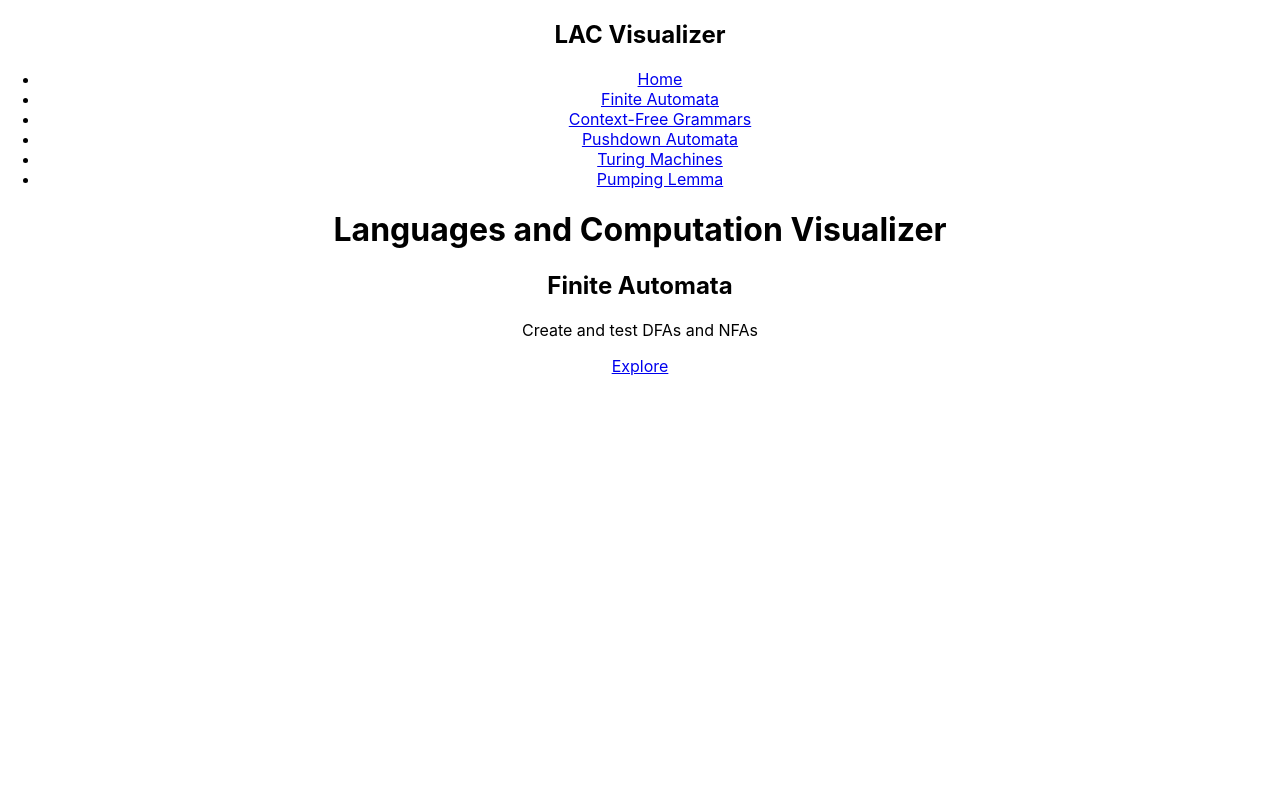
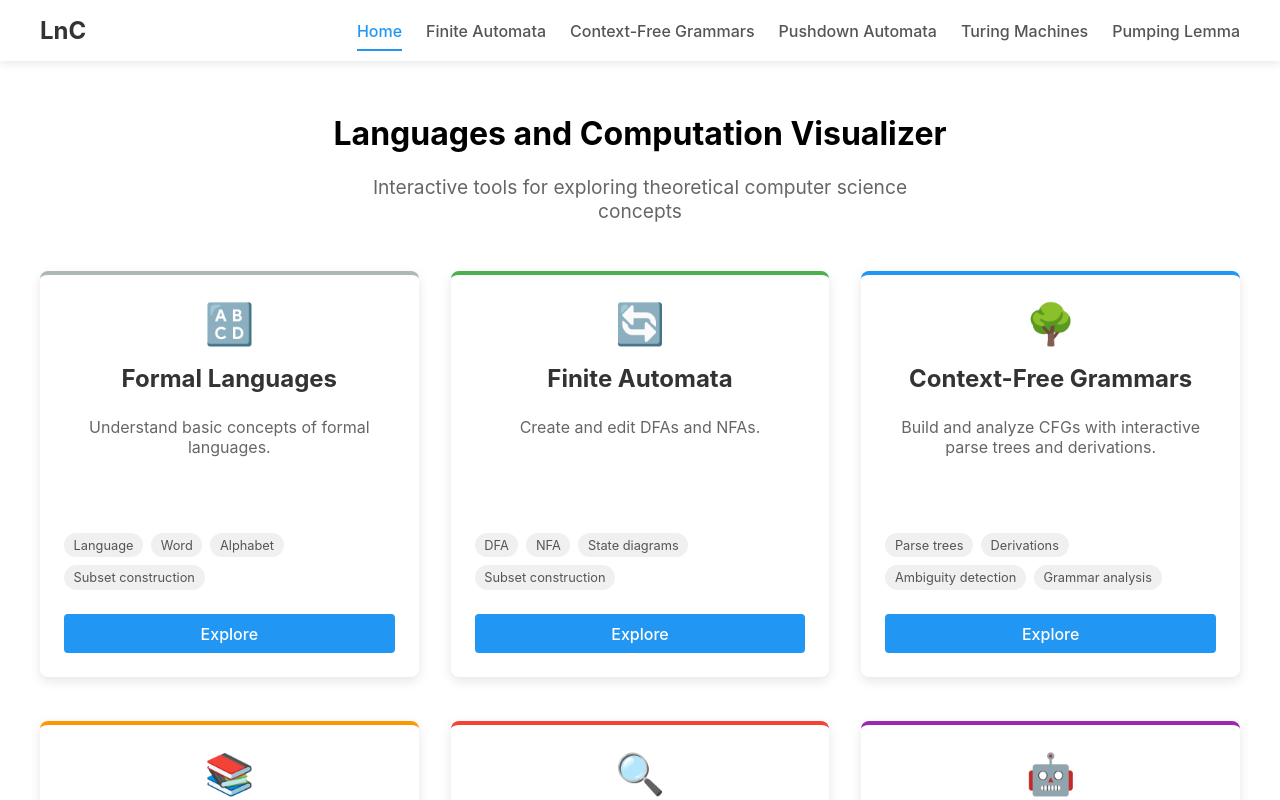
Before and after one commit to Sabredeval/languages-and-computation, a React (Create React App) app: page / in a window 1280 px wide. Shown: the top 800 px of the page. Built offline with nearby package versions, Linux system fonts and the light colour scheme.

Commit message:
Improve home view

```diff
--- a/src/components/common/Navigation.js
+++ b/src/components/common/Navigation.js
@@ -1,18 +1,36 @@
-import React from 'react';
+import React, { useState } from 'react';
 import { NavLink } from 'react-router-dom';
+import '../../styles/Navigation.css';
 
 const Navigation = () => {
+  const [menuOpen, setMenuOpen] = useState(false);
+
+  const toggleMenu = () => {
+    setMenuOpen(!menuOpen);
+  };
+
   return (
     <nav className="main-nav">
-      <h1>LAC Visualizer</h1>
-      <ul>
-        <li><NavLink to="/">Home</NavLink></li>
-        <li><NavLink to="/fa">Finite Automata</NavLink></li>
-        <li><NavLink to="/cfg">Context-Free Grammars</NavLink></li>
-        <li><NavLink to="/pa">Pushdown Automata</NavLink></li>
-        <li><NavLink to="/tm">Turing Machines</NavLink></li>
-        <li><NavLink to="/pl">Pumping Lemma</NavLink></li>
-      </ul>
+      <div className="nav-container">
+        <div className="nav-logo">
+          <NavLink to="/">LnC</NavLink>
+        </div>
+
+        <div className="mobile-menu-toggle" onClick={toggleMenu}>
+          <span></span>
+          <span></span>
+          <span></span>
+        </div>
+
+        <ul className={`nav-links ${menuOpen ? 'active' : ''}`}>
+          <li><NavLink to="/" end onClick={() => setMenuOpen(false)}>Home</NavLink></li>
+          <li><NavLink to="/fa" onClick={() => setMenuOpen(false)}>Finite Automata</NavLink></li>
+          <li><NavLink to="/cfg" onClick={() => setMenuOpen(false)}>Context-Free Grammars</NavLink></li>
+          <li><NavLink to="/pa" onClick={() => setMenuOpen(false)}>Pushdown Automata</NavLink></li>
+          <li><NavLink to="/tm" onClick={() => setMenuOpen(false)}>Turing Machines</NavLink></li>
+          <li><NavLink to="/pl" onClick={() => setMenuOpen(false)}>Pumping Lemma</NavLink></li>
+        </ul>
+      </div>
     </nav>
   );
 };
--- a/src/pages/Home.js
+++ b/src/pages/Home.js
@@ -1,19 +1,87 @@
 import React from 'react';
 import { Link } from 'react-router-dom';
+import '../styles/Home.css';
 
 const Home = () => {
+  const cards = [
+    {
+        id: 'fl',
+        title: 'Formal Languages',
+        description: 'Understand basic concepts of formal languages.',
+        icon: '🔠',
+        color: '#ACB9B1',
+        topics: ['Language', 'Word', 'Alphabet', 'Subset construction']
+    },
+    {
+      id: 'fa',
+      title: 'Finite Automata',
+      description: 'Create and edit DFAs and NFAs.',
+      icon: '🔄',
+      color: '#4CAF50',
+      topics: ['DFA', 'NFA', 'State diagrams', 'Subset construction']
+    },
+    {
+      id: 'cfg',
+      title: 'Context-Free Grammars',
+      description: 'Build and analyze CFGs with interactive parse trees and derivations.',
+      icon: '🌳',
+      color: '#2196F3',
+      topics: ['Parse trees', 'Derivations', 'Ambiguity detection', 'Grammar analysis']
+    },
+    {
+      id: 'pa',
+      title: 'Pushdown Automata',
+      description: 'Visualize PDAs with animated stack operations and step-by-step execution.',
+      icon: '📚',
+      color: '#FF9800',
+      topics: ['Stack operations', 'Acceptance by final state', 'CFG equivalence']
+    },
+    {
+        id: 'pl',
+        title: 'Pumping Lemma',
+        description: 'Learn about the pumping lemma through interactive demonstrations and counterexamples.',
+        icon: '🔍',
+        color: '#F44336',
+        topics: ['Non-regularity proofs', 'Counterexample construction', 'String decomposition']
+    },
+    {
+        id: 'tm',
+        title: 'Turing Machines',
+        description: 'Create and run Turing machines with visualization of tape and head movements.',
+        icon: '🤖',
+        color: '#9C27B0',
+        topics: ['Tape operations', 'State transitions', 'Computability']
+    }
+
+  ];
+
   return (
     <div className="home-container">
-      <h1>Languages and Computation Visualizer</h1>
+      <div className="home-header">
+        <h1>Languages and Computation Visualizer</h1>
+        <p className="subtitle">Interactive tools for exploring theoretical computer science concepts</p>
+      </div>
 
-      <div className="visualization-categories">
-        <div className="category-card">
-          <h2>Finite Automata</h2>
-          <p>Create and test DFAs and NFAs</p>
-          <Link to="/fa">Explore</Link>
-        </div>
+      <div className="tools-container">
+        {cards.map(tool => (
+          <Link to={`/${tool.id}`} className="tool-card" key={tool.id} style={{ borderTop: `4px solid ${tool.color}` }}>
+            <div className="tool-icon">{tool.icon}</div>
+            <h2>{tool.title}</h2>
+            <p>{tool.description}</p>
+            <div className="tool-topics">
+              {tool.topics.map(topic => (
+                <span key={topic} className="topic-tag">{topic}</span>
+              ))}
+            </div>
+            <div className="tool-button">Explore</div>
+          </Link>
+        ))}
+      </div>
 
-      </div>
+      <footer className="home-footer">
+        <p>Created for educational purposes • LnC</p>
+        <p><i>author: Maksym Saviuk</i></p>
+      </footer>
     </div>
   );
 };
--- /dev/null
+++ b/src/styles/Home.css
@@ -0,0 +1,102 @@
+.home-container {
+    max-width: 1200px;
+    margin: 0 auto;
+    padding: 2rem 1rem;
+  }
+
+
+  .home-header {
+    text-align: center;
+    margin-bottom: 3rem;
+  }
+
+  .subtitle {
+    font-size: 1.2rem;
+    color: #666;
+    max-width: 600px;
+    margin: 0 auto;
+  }
+
+  .tools-container {
+    display: grid;
+    grid-template-columns: repeat(auto-fill, minmax(300px, 1fr));
+    gap: 2rem;
+    row-gap: 6rem;
+  }
+
+  .tool-card {
+    background-color: white;
+    border-radius: 8px;
+    box-shadow: 0 4px 12px rgba(0, 0, 0, 0.1);
+    padding: 1.5rem;
+    display: flex;
+    flex-direction: column;
+    text-decoration: none;
+    color: inherit;
+    transition: transform 0.3s ease, box-shadow 0.3s ease;
+    height: 100%;
+  }
+
+  .tool-card:hover {
+    transform: translateY(-5px);
+    box-shadow: 0 12px 20px rgba(0, 0, 0, 0.15);
+  }
+
+  .tool-icon {
+    font-size: 2.5rem;
+    margin-bottom: 0.5rem;
+  }
+
+  .tool-card h2 {
+    margin: 0.5rem 0;
+    color: #333;
+  }
+
+  .tool-card p {
+    color: #666;
+    flex-grow: 1;
+    margin-bottom: 1.5rem;
+  }
+
+  .tool-topics {
+    display: flex;
+    flex-wrap: wrap;
+    margin-bottom: 1.5rem;
+    gap: 0.5rem;
+  }
+
+  .topic-tag {
+    background-color: #f0f0f0;
+    padding: 0.3rem 0.6rem;
+    border-radius: 50px;
+    font-size: 0.8rem;
+    color: #555;
+  }
+
+  .tool-button {
+    background-color: #2196F3;
+    color: white;
+    padding: 0.6rem 1.5rem;
+    border-radius: 4px;
+    font-weight: 500;
+    text-align: center;
+    transition: background-color 0.2s ease;
+  }
+
+  .tool-button:hover {
+    background-color: #1976D2;
+  }
+
+  .home-footer {
+    margin-top: 4rem;
+    text-align: center;
+    color: #666;
+    font-size: 0.9rem;
+  }
+
+  /* Make the layout responsive */
+  @media (max-width: 768px) {
+    .tools-container {
+      grid-template-columns: 1fr;
+    }
+  }
--- /dev/null
+++ b/src/styles/Navigation.css
@@ -0,0 +1,119 @@
+.main-nav {
+    background-color: #ffffff;
+    box-shadow: 0 2px 10px rgba(0, 0, 0, 0.1);
+    position: sticky;
+    top: 0;
+    z-index: 1000;
+  }
+
+  .nav-container {
+    max-width: 1200px;
+    margin: 0 auto;
+    display: flex;
+    justify-content: space-between;
+    align-items: center;
+    padding: 1rem;
+  }
+
+  .nav-logo a {
+    font-size: 1.5rem;
+    font-weight: 700;
+    color: #333;
+    text-decoration: none;
+  }
+
+  .nav-links {
+    display: flex;
+    list-style: none;
+    margin: 0;
+    padding: 0;
+    gap: 1.5rem;
+  }
+
+  .nav-links li a {
+    text-decoration: none;
+    color: #555;
+    font-weight: 500;
+    padding: 0.5rem 0;
+    position: relative;
+    transition: color 0.3s ease;
+  }
+
+  .nav-links li a:hover {
+    color: #2196F3;
+  }
+
+  .nav-links li a.active {
+    color: #2196F3;
+  }
+
+  .nav-links li a.active:after {
+    content: '';
+    position: absolute;
+    bottom: -2px;
+    left: 0;
+    width: 100%;
+    height: 2px;
+    background-color: #2196F3;
+  }
+
+  .mobile-menu-toggle {
+    display: none;
+    flex-direction: column;
+    justify-content: space-between;
+    width: 30px;
+    height: 21px;
+    cursor: pointer;
+  }
+
+  .mobile-menu-toggle span {
+    height: 3px;
+    width: 100%;
+    background-color: #333;
+    border-radius: 2px;
+  }
+
+  /* Mobile responsive design */
+  @media (max-width: 768px) {
+    .mobile-menu-toggle {
+      display: flex;
+    }
+
+    .nav-links {
+      position: absolute;
+      top: 60px;
+      left: 0;
+      flex-direction: column;
+      background-color: white;
+      width: 100%;
+      box-shadow: 0 10px 10px rgba(0, 0, 0, 0.1);
+      padding: 0;
+      clip-path: polygon(0 0, 100% 0, 100% 0, 0 0);
+      transition: clip-path 0.4s ease;
+      gap: 0;
+    }
+
+    .nav-links.active {
+      clip-path: polygon(0 0, 100% 0, 100% 100%, 0 100%);
+    }
+
+    .nav-links li {
+      width: 100%;
+      text-align: center;
+      padding: 0;
+    }
+
+    .nav-links li a {
+      display: block;
+      padding: 1rem;
+      border-bottom: 1px solid #eaeaea;
+    }
+
+    .nav-links li a.active:after {
+      display: none;
+    }
+
+    .nav-links li a.active {
+      background-color: #f0f8ff;
+    }
+  }
```
Also changed, not shown: src/pages/FormalLanguage.js (added).
